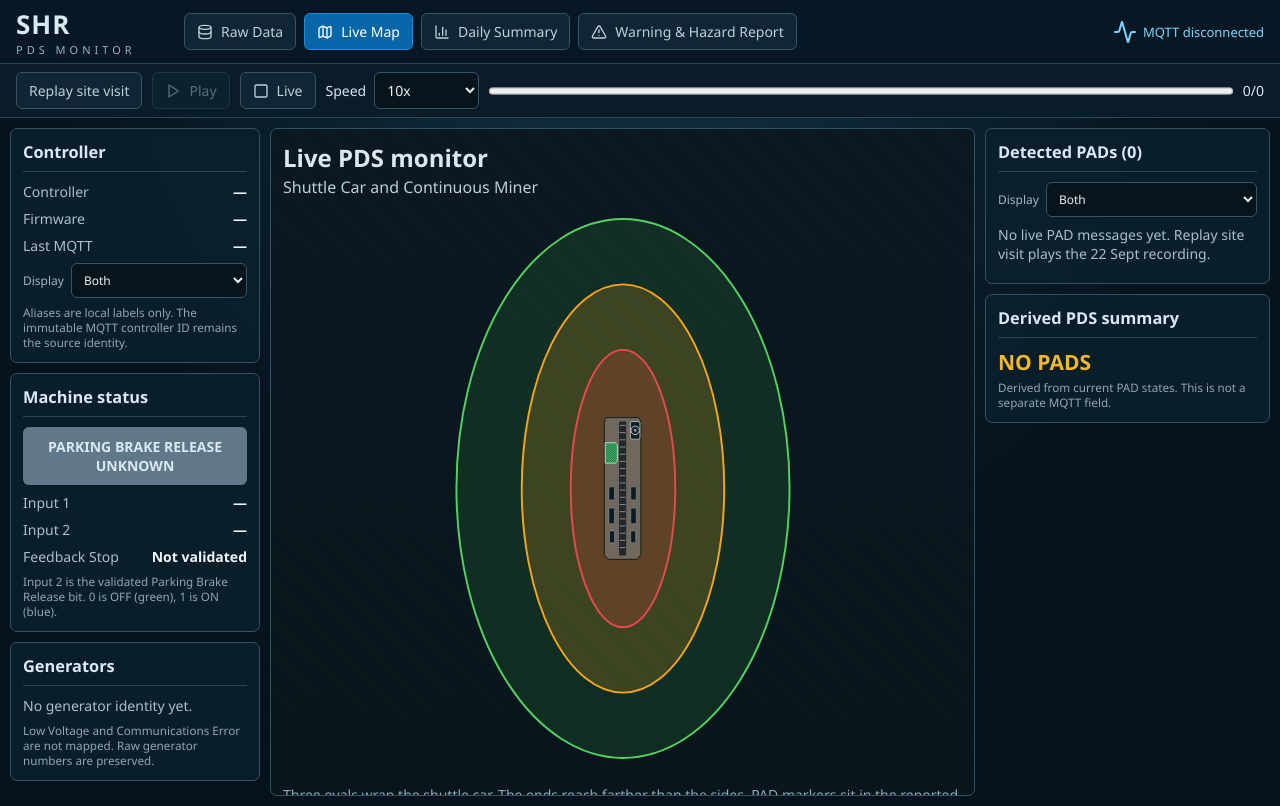
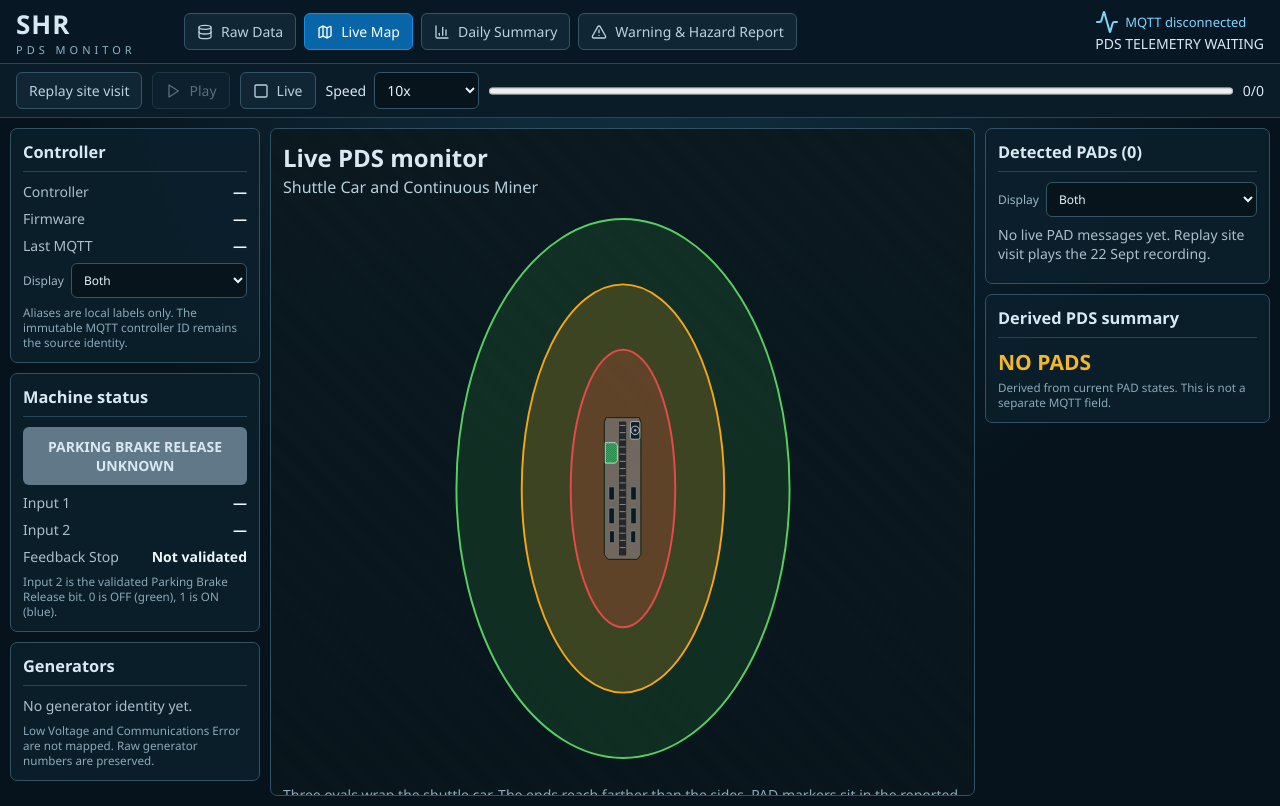
Before and after one commit to christianchavezmoya-bot/PDS_monitor, a React (Vite) app: page / in a window 1280 px wide. Built offline with nearby package versions, Linux system fonts and the light colour scheme.

Commit message:
Show broker and PDS telemetry health separately

```diff
--- a/src/App.tsx
+++ b/src/App.tsx
@@ -36,9 +36,9 @@ function Shell() {
             </button>
           ))}
         </nav>
-        <div className={`live ${monitor.status.state}`}>
-          <Activity />
-          {monitor.mode === "replay" ? `Replay ${monitor.replay.label}` : `MQTT ${monitor.status.state}`}
+        <div className="health-stack">
+          <div className={`live ${monitor.status.state}`}><Activity />{monitor.mode === "replay" ? `Replay ${monitor.replay.label}` : `MQTT ${monitor.status.state}`}</div>
+          {monitor.mode === "live" && <div className={`telemetry-health ${monitor.telemetry.state}`}>PDS TELEMETRY {monitor.telemetry.state.toUpperCase()}</div>}
         </div>
       </header>
       <div className="replaybar">
```
